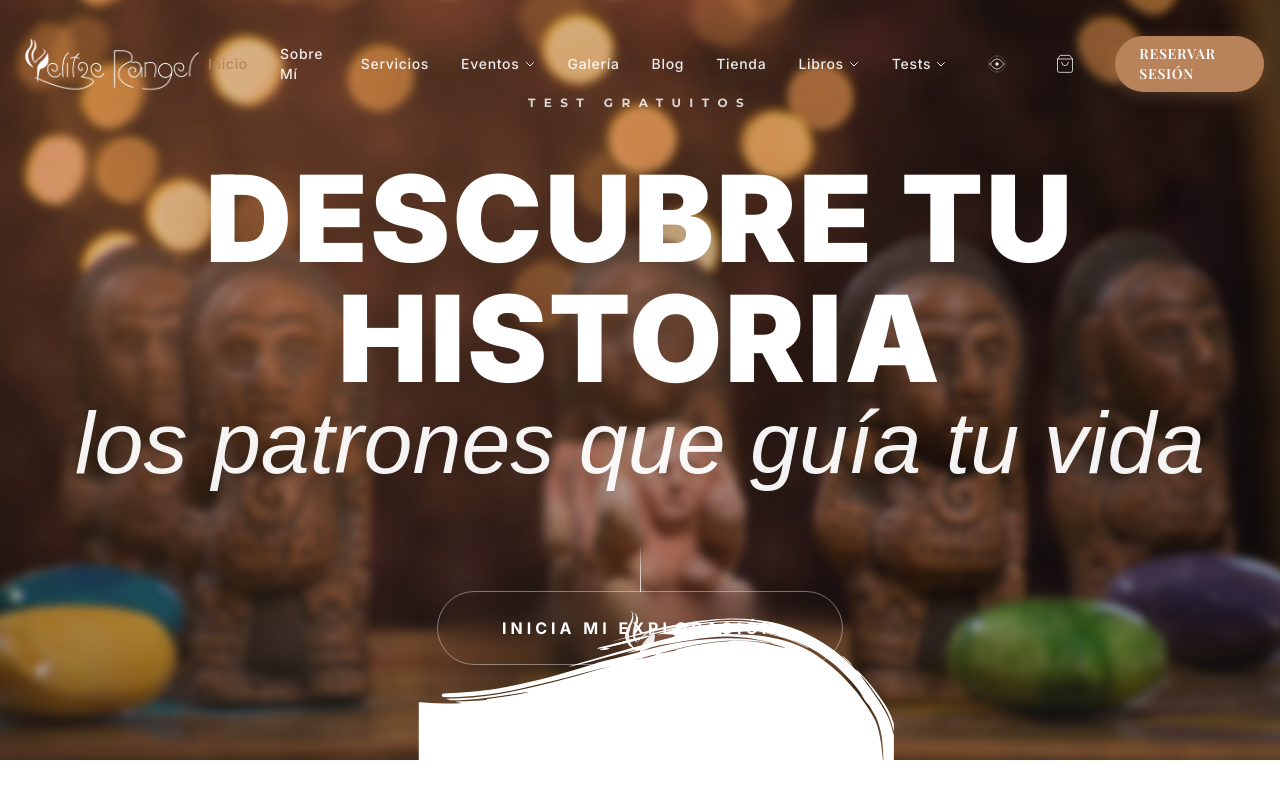
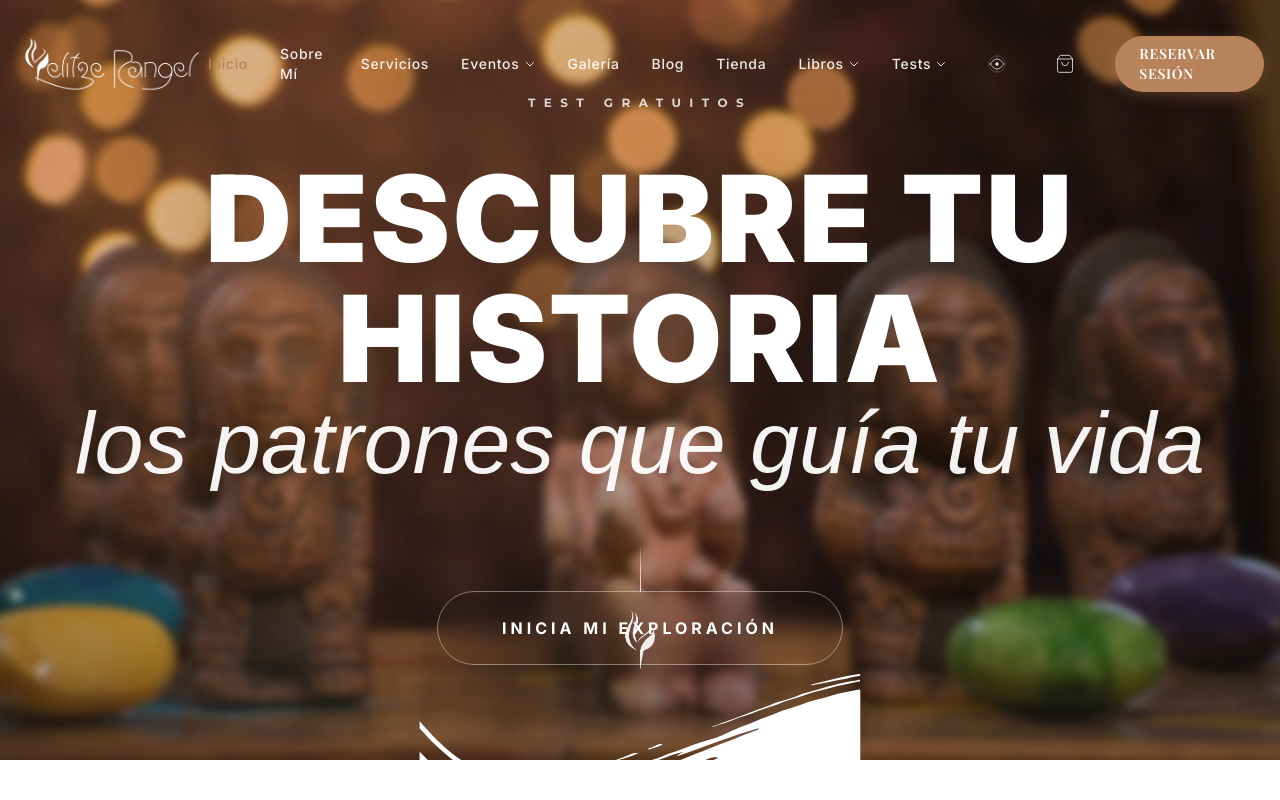
Before and after one commit to yelitzerangeloficialweb-max/yelitze-rangel-web, a Next.js app: page / in a window 1280 px wide. Shown: the top 800 px of the page. Built offline with nearby package versions, Linux system fonts and the light colour scheme; a web font is replaced by a local one.

Commit message:
style: use hero.svg for Hero section mask

```diff
--- a/components/home/NewHero.tsx
+++ b/components/home/NewHero.tsx
@@ -87,8 +87,8 @@ export default function NewHero() {
                 <div
                     className="absolute inset-0 z-0 origin-top scale-y-125"
                     style={{
-                        maskImage: 'url(/images/home_redesign/brush-bottom.svg)',
-                        WebkitMaskImage: 'url(/images/home_redesign/brush-bottom.svg)',
+                        maskImage: 'url(/images/home_redesign/hero.svg)',
+                        WebkitMaskImage: 'url(/images/home_redesign/hero.svg)',
                         maskRepeat: 'no-repeat',
                         WebkitMaskRepeat: 'no-repeat',
                         maskPosition: 'bottom center',
```
